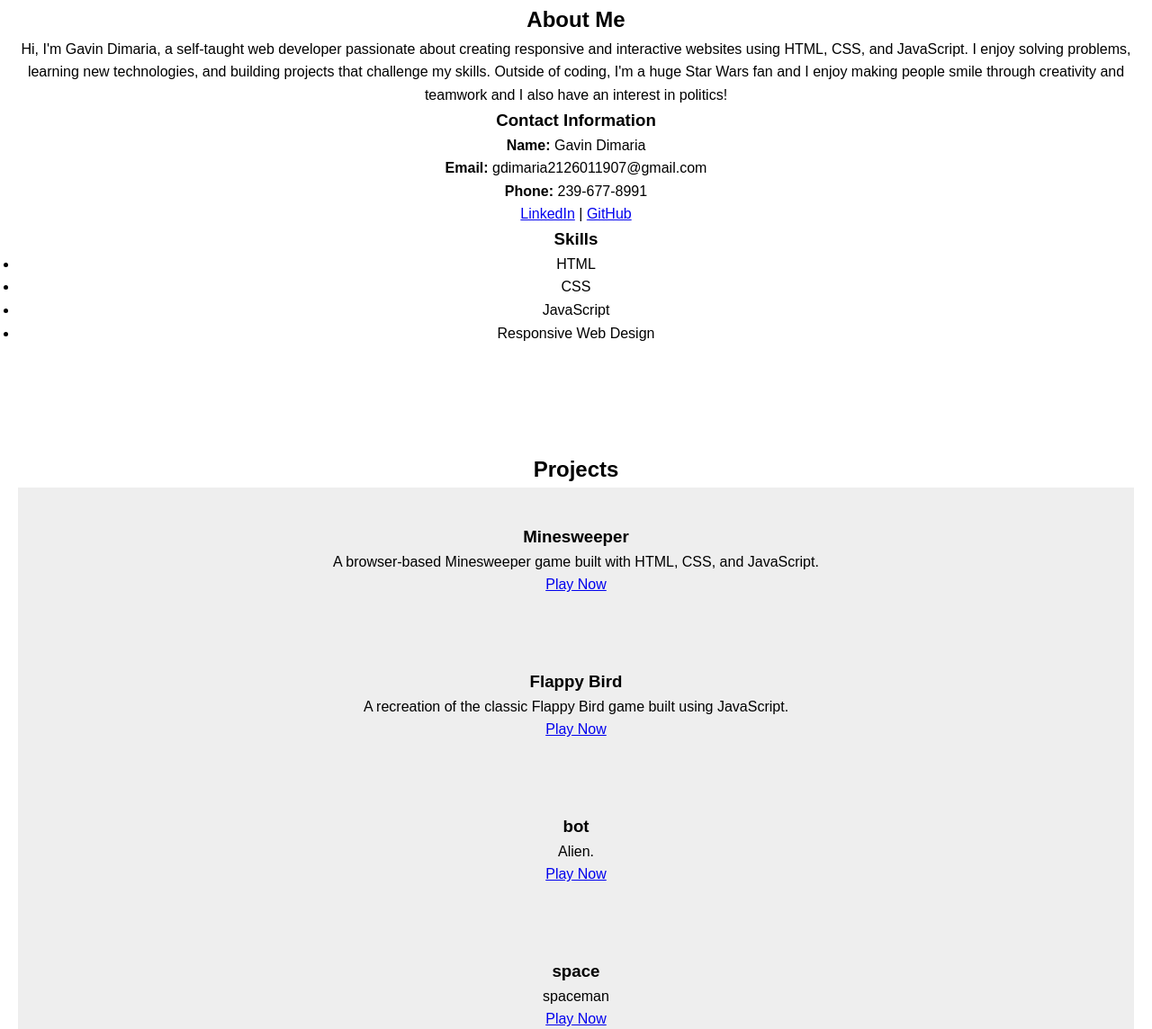
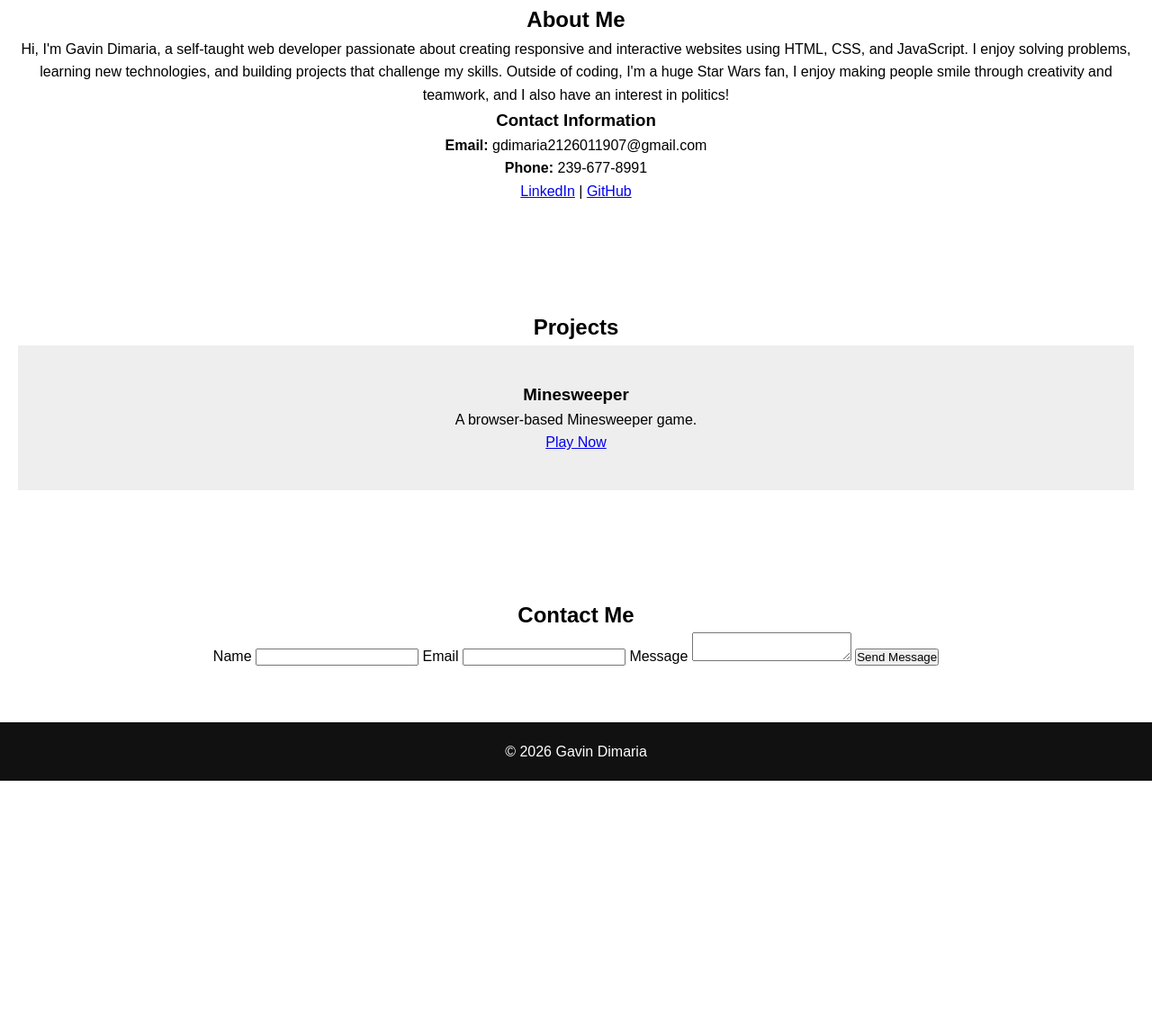
Before and after one commit to gdimaria2126011907-ops/profogavindimaria, a plain HTML site: page index.html in a window 1280 px wide. Shown: the part 847-1991 px from the top of the page at 90% size. After the commit the page ends 1715 px from the top, so only its background shows below. Drawn offline with Linux system fonts and the light colour scheme.

Commit message:
Revise index.html for improved portfolio presentation
Updated portfolio layout and content for clarity and engagement.

```diff
--- a/index.html
+++ b/index.html
@@ -3,7 +3,7 @@
 <head>
   <meta charset="UTF-8">
   <meta name="viewport" content="width=device-width, initial-scale=1.0">
-  <title>My Portfolio</title>
+  <title>Gavin Dimaria | Portfolio</title>
   <link rel="stylesheet" href="style.css">
 </head>
 <body>
@@ -18,98 +18,55 @@
         <li><a href="#certs">Certifications</a></li>
         <li><a href="#contact">Contact</a></li>
       </ul>
-      <div class="burger">
-        <div></div>
-        <div></div>
-        <div></div>
-      </div>
     </nav>
   </header>
 
+  <main>
     <section id="home" class="hero">
-    <h1>Hi, I'm <span>Gavin Dimaria </span></h1>
+      <h1>Hi, I'm <span>Gavin Dimaria</span></h1>
       <p>Frontend Developer</p>
       <a href="#projects" class="btn">View My Work</a>
     </section>
 
     <section id="about" class="about">
       <h2>About Me</h2>
-    <p>
-      Hi, I'm Gavin Dimaria, a self-taught web developer passionate about creating
-      responsive and interactive websites using HTML, CSS, and JavaScript.
-      I enjoy solving problems, learning new technologies, and building projects
-      that challenge my skills. Outside of coding, I'm a huge Star Wars fan and
-      I enjoy making people smile through creativity and teamwork and I also have an interest in politics!
-    </p>
+      <p>Hi, I'm Gavin Dimaria, a self-taught web developer passionate about creating responsive and interactive websites using HTML, CSS, and JavaScript. I enjoy solving problems, learning new technologies, and building projects that challenge my skills. Outside of coding, I'm a huge Star Wars fan, I enjoy making people smile through creativity and teamwork, and I also have an interest in politics!</p>
 
-    <div class="personal-details">
+      <div class="contact-details">
         <h3>Contact Information</h3>
-      <p><strong>Name:</strong> Gavin Dimaria</p>
         <p><strong>Email:</strong> gdimaria2126011907@gmail.com</p>
         <p><strong>Phone:</strong> 239-677-8991</p>
-      <p>
+        <div class="social-links">
           <a href="https://www.linkedin.com/in/gavin-dimaria-7337b5373/" target="_blank">LinkedIn</a> |
           <a href="https://github.com/gdimaria2126011907-ops" target="_blank">GitHub</a>
-      </p>
         </div>
-
-    <div class="skills">
-      <h3>Skills</h3>
-      <ul>
-        <li>HTML</li>
-        <li>CSS</li>
-        <li>JavaScript</li>
-        <li>Responsive Web Design</li>
-      </ul>
       </div>
     </section>
 
     <section id="projects" class="projects">
       <h2>Projects</h2>
+      <div class="projects-grid">
         <div class="project-card">
           <h3>Minesweeper</h3>
-      <p>A browser-based Minesweeper game built with HTML, CSS, and JavaScript.</p>
-      <a href="https://gdimaria2126011907-ops.github.io/Mindsweeper/" target="_blank">Play Now</a>
+          <p>A browser-based Minesweeper game.</p>
+          <a href="https://gdimaria2126011907-ops.github.io/Mindsweeper/" target="_blank" class="link-btn">Play Now</a>
         </div>
-    <div class="project-card">
-      <h3>Flappy Bird</h3>
-      <p>A recreation of the classic Flappy Bird game built using JavaScript.</p>
-      <a href="https://gdimaria2126011907-ops.github.io/Flappy-Bird-/" target="_blank">Play Now</a>
         </div>
-    <div class="project-card">
-      <h3>bot</h3>
-      <p>Alien.</p>
-      <a href="https://gdimaria2126011907-ops.github.io/alein-chatbot/">Play Now</a>
-    </div>
-    <div class="project-card">
-      <h3>space</h3>
-      <p>spaceman</p>
-      <a href="https://gdimaria2126011907-ops.github.io/Spaceman/">Play Now</a>
-    </div>
-    <div class="project-card">
-      <h3>game</h3>
-      <p>geuss</p>
-      <a href="https://gdimaria2126011907-ops.github.io/game/">Play Now</a>
-    </div>
-  </section>
-
-  <section id="certs" class="certs">
-    <h2>Certifications</h2>
-    <p>List your certifications here as you complete them.</p>
     </section>
 
     <section id="contact" class="contact">
       <h2>Contact Me</h2>
       <form action="mailto:gdimaria2126011907@gmail.com" method="post" enctype="text/plain">
-      <label>Name:</label><br>
-      <input type="text" name="name" required><br>
-      <label>Email:</label><br>
-      <input type="email" name="email" required><br>
-      <label>Message:</label><br>
-      <textarea name="message" required></textarea><br>
-      <button type="submit">Send</button>
+        <label for="name">Name</label>
+        <input type="text" id="name" name="name" required>
+        <label for="email">Email</label>
+        <input type="email" id="email" name="email" required>
+        <label for="message">Message</label>
+        <textarea id="message" name="message" required></textarea>
+        <button type="submit">Send Message</button>
       </form>
     </section>
+  </main>
 
   <footer>
     <p>© 2026 Gavin Dimaria</p>
```
Lines whose indentation alone changed are shown as unchanged.
